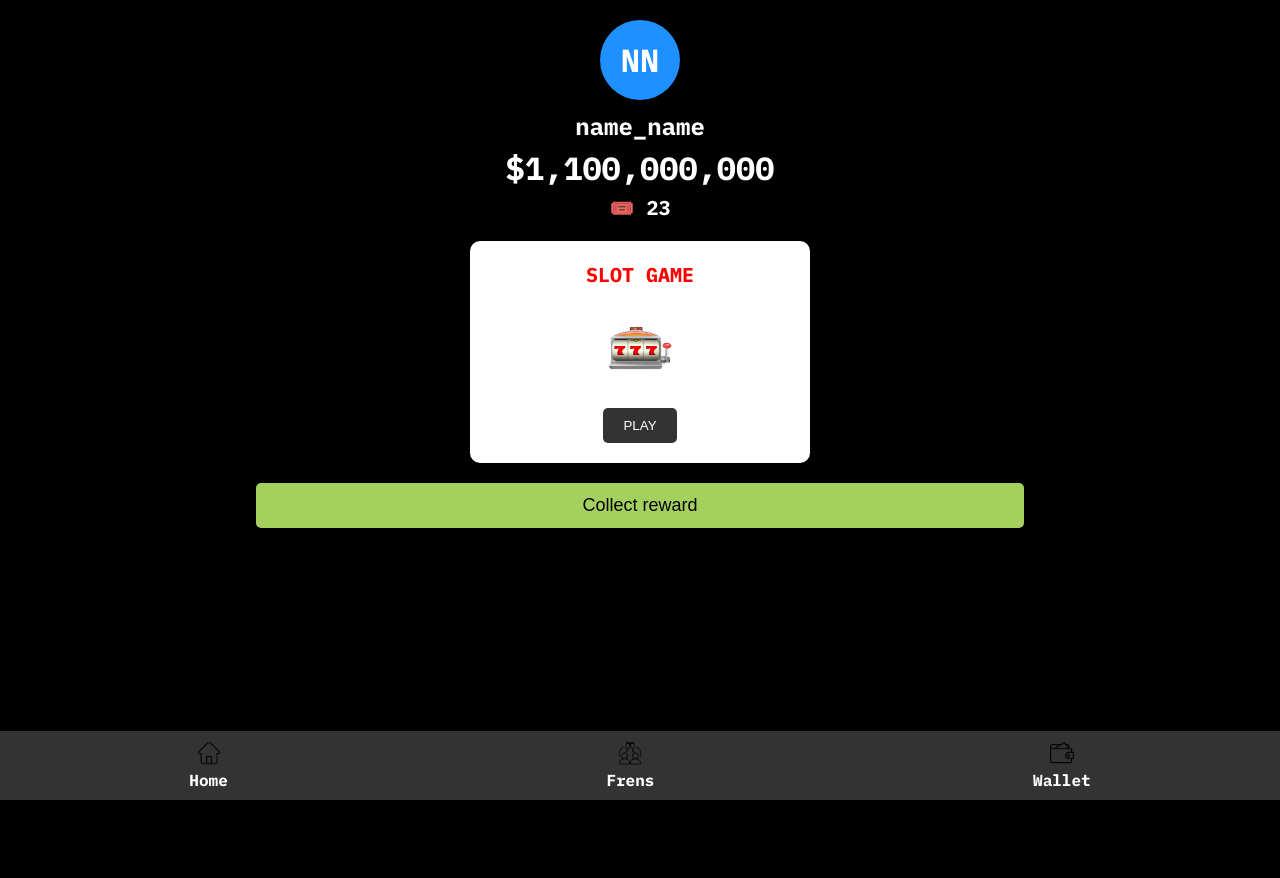
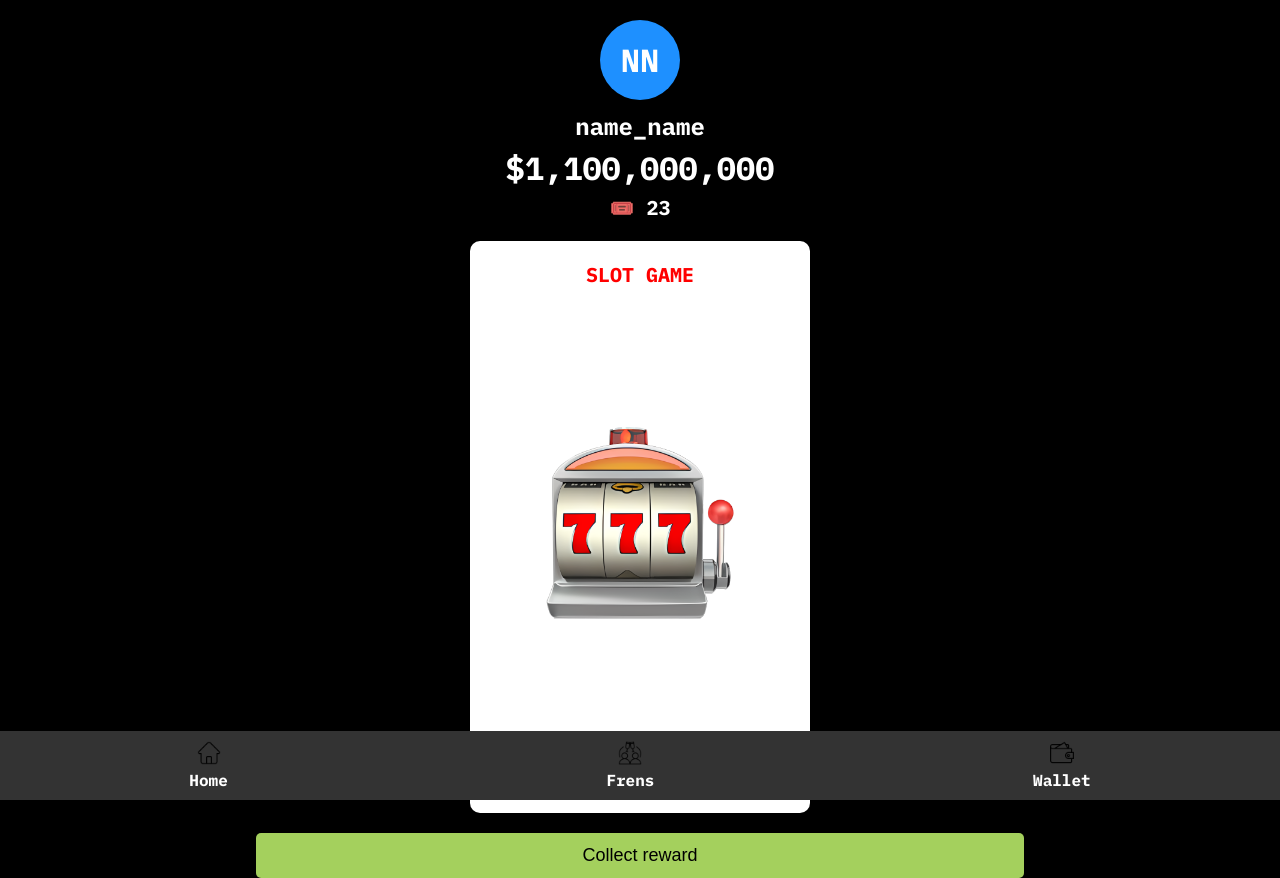
Before and after one commit to holodtmsk/ViceCityRadio, a Flask app: page / in a window 1280 px wide. Before the commit the page ends 800 px from the top, so only its background shows below. Run offline with Flask 2, Linux system fonts and the light colour scheme.

Commit message:
Update style.css

```diff
--- a/code/static/css/style.css
+++ b/code/static/css/style.css
@@ -68,8 +68,8 @@ body {
 }
 
 .icon {
-    width: 100px; /* Задайте нужный размер */
-    height: 100px;
+    width: 300px; /* Задайте нужный размер */
+    height: 450px;
 }
 
 .play-button {
```
